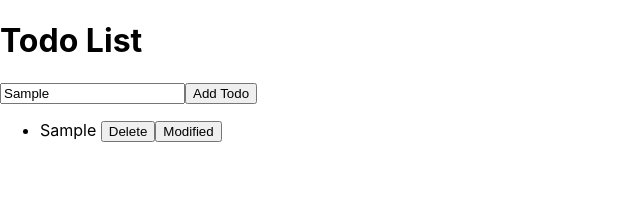
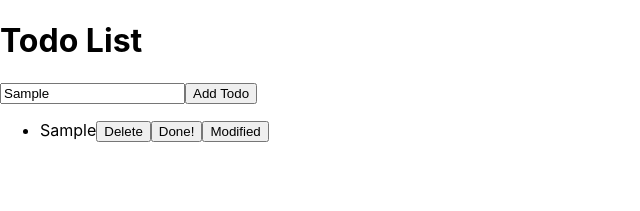
Before and after one commit to shohom38/zustandToDoList, a React (Create React App) app in the folder zutodolist/: page / in a window 1280 px wide. Both pictures are taken after typing "Sample" into the empty fields and a click on the button "Add Todo". Shown: the top 211 px of the page, without its empty margins (0-640 px from the left). Built offline with nearby package versions, Linux system fonts and the light colour scheme.

Commit message:
zustand todo

```diff
--- a/zutodolist/src/TodoList.js
+++ b/zutodolist/src/TodoList.js
@@ -4,7 +4,7 @@ import useTodoStore from "./useTodoStore";
 
 function TodoList() {
   const [todoValue, setTodoValue] = useState("");
-  const { todos, addTodo, deleteTodo, modifiedTodo } = useTodoStore(
+  const { todos, addTodo, deleteTodo, modifiedTodo, doneTodo } = useTodoStore(
     (state) => state
   );
   const handleSubmit = (e) => {
@@ -31,9 +31,9 @@ function TodoList() {
               return (
                 <li key={todo.id}>
                   <span style={{
-                    textDecoration: todo.doneTodo ? "line-through" : "unset"
+                    color: todo.doneTodo ? "#eee" : "#000"
                   }}>
-                    {todo.text}{" "}
+                    {todo.text}
                   </span>
                   <div style={
                       {
@@ -44,6 +44,7 @@ function TodoList() {
                     <button>✍️</button>
                   </div>
                   <button onClick={() => deleteTodo(todo.id)}>Delete</button>
+                  <button onClick={() => doneTodo(todo.id)}>Done!</button>
                   <button onClick={() => modifiedTodo(todo.id)}>Modified</button>
                 </li>
               )
```
